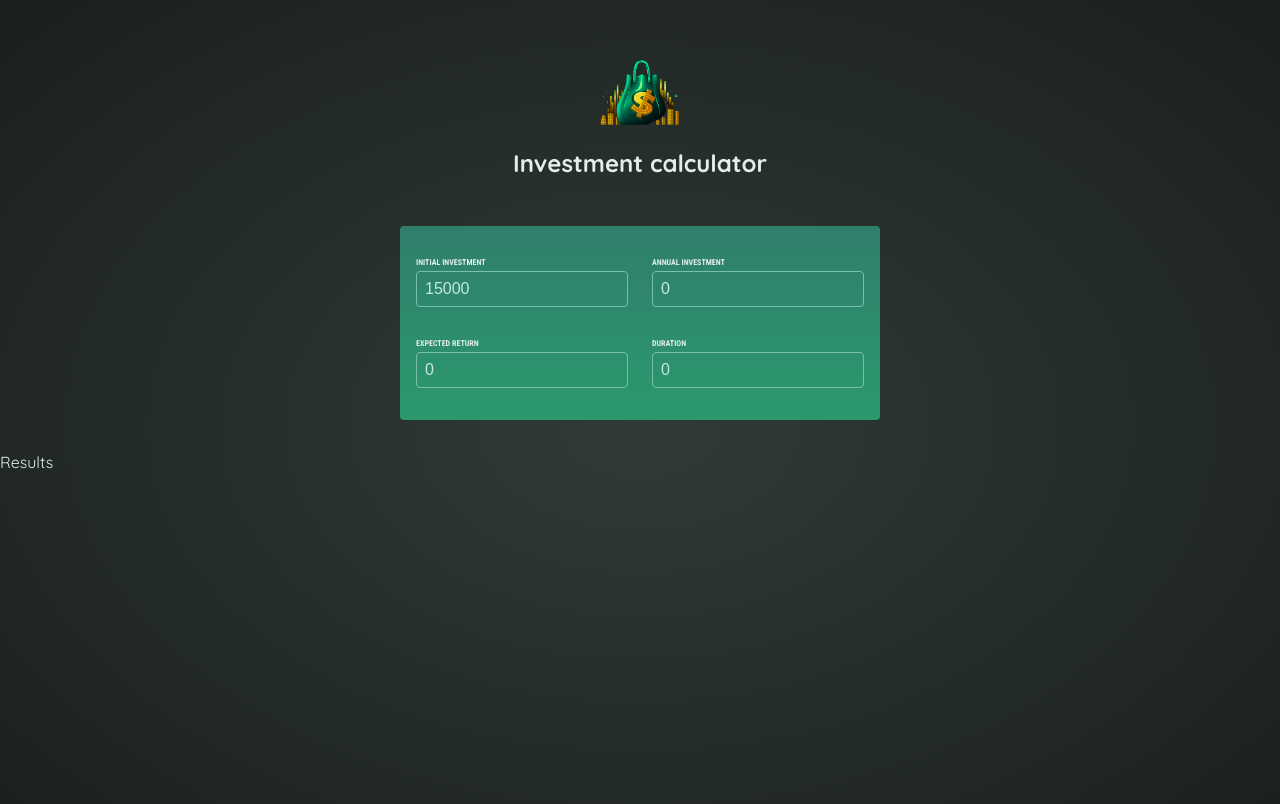
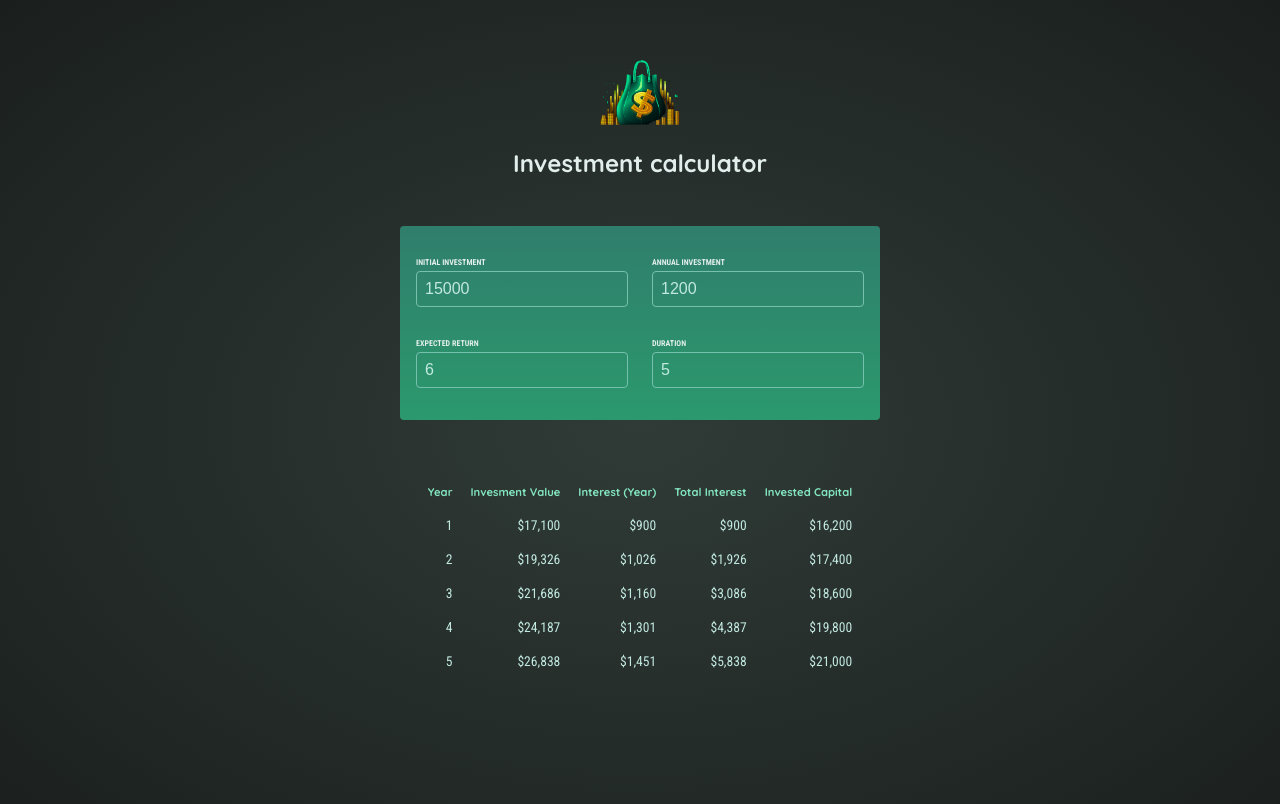
Before and after one commit to AnSh202302/investment-calculator-project, a React (Vite) app: page / in a window 1280 px wide. Shown: the top 804 px of the page. Built offline with nearby package versions, Linux system fonts and the light colour scheme.

Commit message:
add: logic for Results

```diff
--- a/src/App.jsx
+++ b/src/App.jsx
@@ -4,9 +4,9 @@
 
 const initialInvestment = {
   initialInvestment: 15000,
-  annualInvestment: 0,
-  expectedReturn: 0,
-  duration: 0,
+  annualInvestment: 1200,
+  expectedReturn: 6,
+  duration: 5,
 };
 
 function App() {
@@ -15,7 +15,7 @@
     setDataInvestment((prevState) => {
       return {
         ...prevState,
-        [nameInput]: valueInput,
+        [nameInput]: Number(valueInput),
       };
     });
   }
--- a/src/components/Results.jsx
+++ b/src/components/Results.jsx
@@ -1,3 +1,39 @@
+import { calculateInvestmentResults, formatter } from "../util/investment";
+
 export default function Resalts({ input }) {
-  return <p>Results</p>;
+  const result = calculateInvestmentResults(input);
+  const initialInvestment =
+    result[0].valueEndOfYear - result[0].interest - result[0].annualInvestment;
+  return (
+    <table id="result">
+      <thead>
+        <tr>
+          <th>Year</th>
+          <th>Invesment Value</th>
+          <th>Interest (Year)</th>
+          <th>Total Interest</th>
+          <th>Invested Capital</th>
+        </tr>
+      </thead>
+      <tbody>
+        {result.map((yearData) => {
+          const totalInterest =
+            yearData.valueEndOfYear -
+            yearData.annualInvestment * yearData.year -
+            initialInvestment;
+          const investedCapital =
+            initialInvestment + yearData.annualInvestment * yearData.year;
+          return (
+            <tr key={yearData.year}>
+              <td>{yearData.year}</td>
+              <td>{formatter.format(yearData.valueEndOfYear)}</td>
+              <td>{formatter.format(yearData.interest)}</td>
+              <td>{formatter.format(totalInterest)}</td>
+              <td>{formatter.format(investedCapital)}</td>
+            </tr>
+          );
+        })}
+      </tbody>
+    </table>
+  );
 }
```
